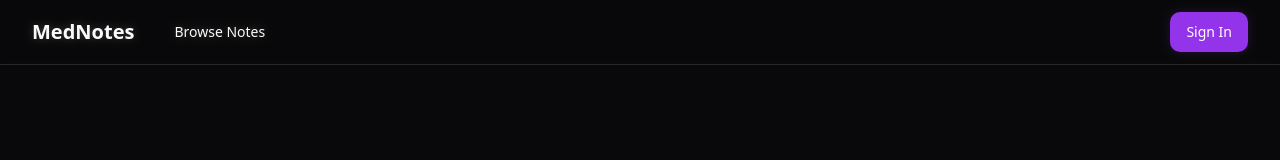
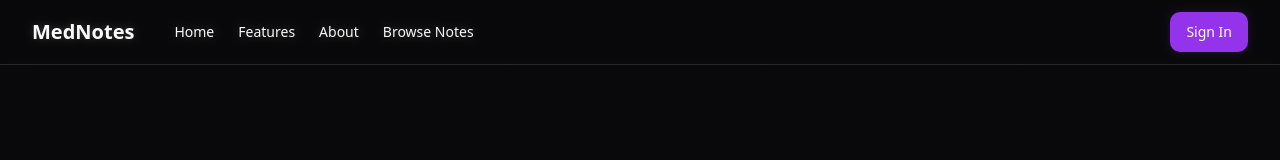
Before and after one commit to kashif-pk/mednotes, a React (Vite) app: page / in a window 1280 px wide. Shown: the top 160 px of the page. Built offline with nearby package versions, Linux system fonts and the light colour scheme; no server answers; the database is empty.

Commit message:
Update navigation links
Remove "Upload Notes" from navigation links and add "Home", "Features", and "About" links instead.

```diff
--- a/src/components/Header.tsx
+++ b/src/components/Header.tsx
@@ -17,13 +17,20 @@ interface NavItem {
 
 const navItems: NavItem[] = [
   {
+    title: "Home",
+    href: "/",
+  },
+  {
+    title: "Features",
+    href: "/#features",
+  },
+  {
+    title: "About",
+    href: "/#about",
+  },
+  {
     title: "Browse Notes",
     href: "/notes",
-  },
-  {
-    title: "Upload Notes",
-    href: "/notes/upload",
-    isAuth: true,
   },
 ];
 
@@ -57,6 +64,13 @@ export const Header = () => {
     };
   }, [toast]);
 
+  const scrollToSection = (id: string) => {
+    const element = document.getElementById(id);
+    if (element) {
+      element.scrollIntoView({ behavior: "smooth" });
+    }
+  };
+
   return (
     <header className="fixed top-0 left-0 right-0 z-50 border-b bg-background/80 backdrop-blur-sm">
       <div className="container flex h-16 items-center">
@@ -74,21 +88,23 @@ export const Header = () => {
           </Link>
         </div>
         <nav className="mx-6 flex items-center space-x-4 lg:space-x-6 hidden md:flex">
-          {navItems.map((item) => {
-            if (item.isAuth && !user) return null;
-
-            return (
+          {navItems.map((item) => (
             <Link
               key={item.href}
               to={item.href}
+              onClick={(e) => {
+                if (item.href.startsWith('/#')) {
+                  e.preventDefault();
+                  scrollToSection(item.href.substring(2));
+                }
+              }}
               className={cn(
                 "text-sm font-medium transition-colors hover:text-primary"
               )}
             >
               {item.title}
             </Link>
-            );
-          })}
+          ))}
         </nav>
         <div className="ml-auto flex items-center space-x-4">
           {user ? (
--- a/src/components/MobileNav.tsx
+++ b/src/components/MobileNav.tsx
@@ -21,13 +21,16 @@ const navItems: NavItem[] = [
     href: "/",
   },
   {
+    title: "Features",
+    href: "/#features",
+  },
+  {
+    title: "About",
+    href: "/#about",
+  },
+  {
     title: "Browse Notes",
     href: "/notes",
-  },
-  {
-    title: "Upload Notes",
-    href: "/notes/upload",
-    isAuth: true,
   },
   {
     title: "Profile",
```
Lines whose indentation alone changed are shown as unchanged.
